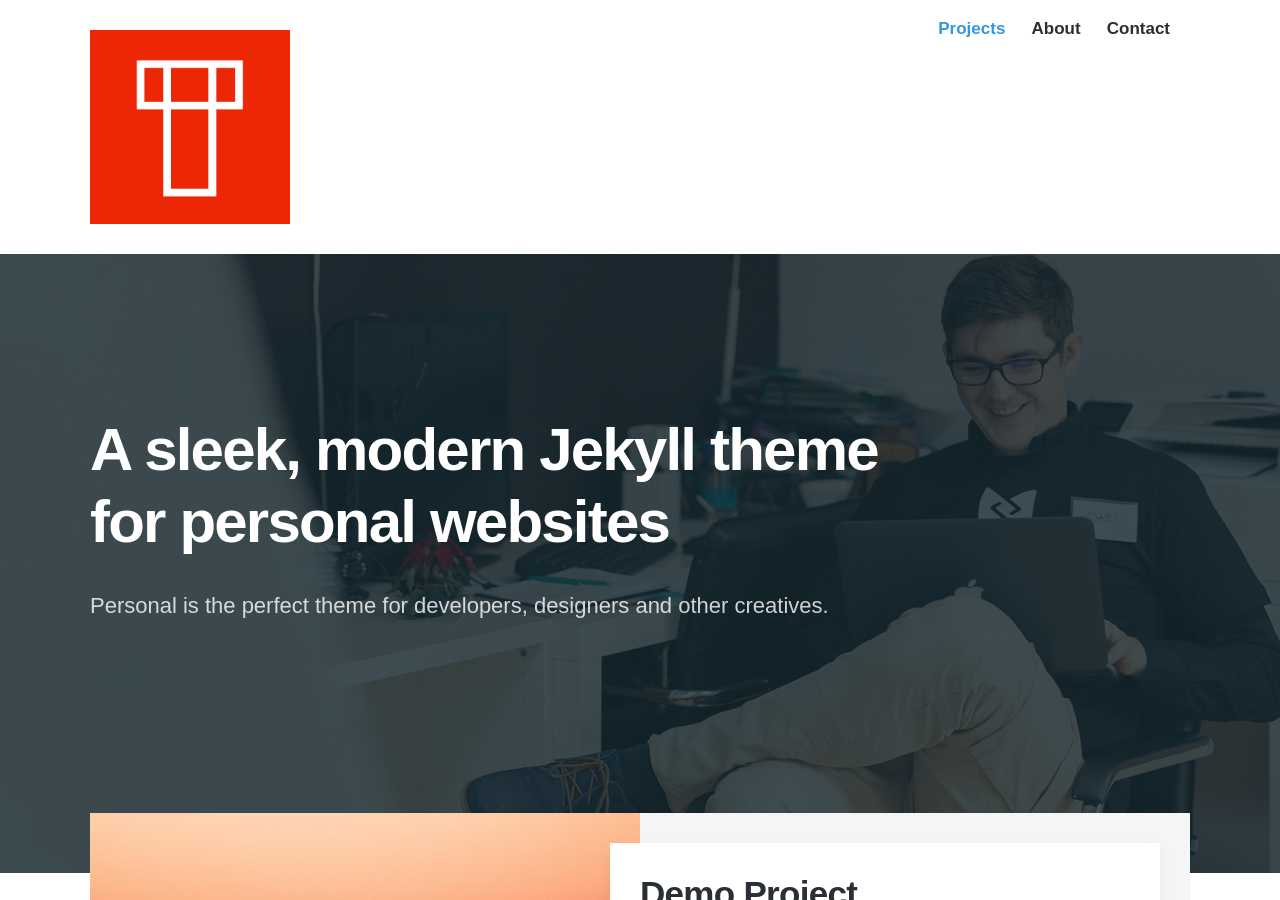
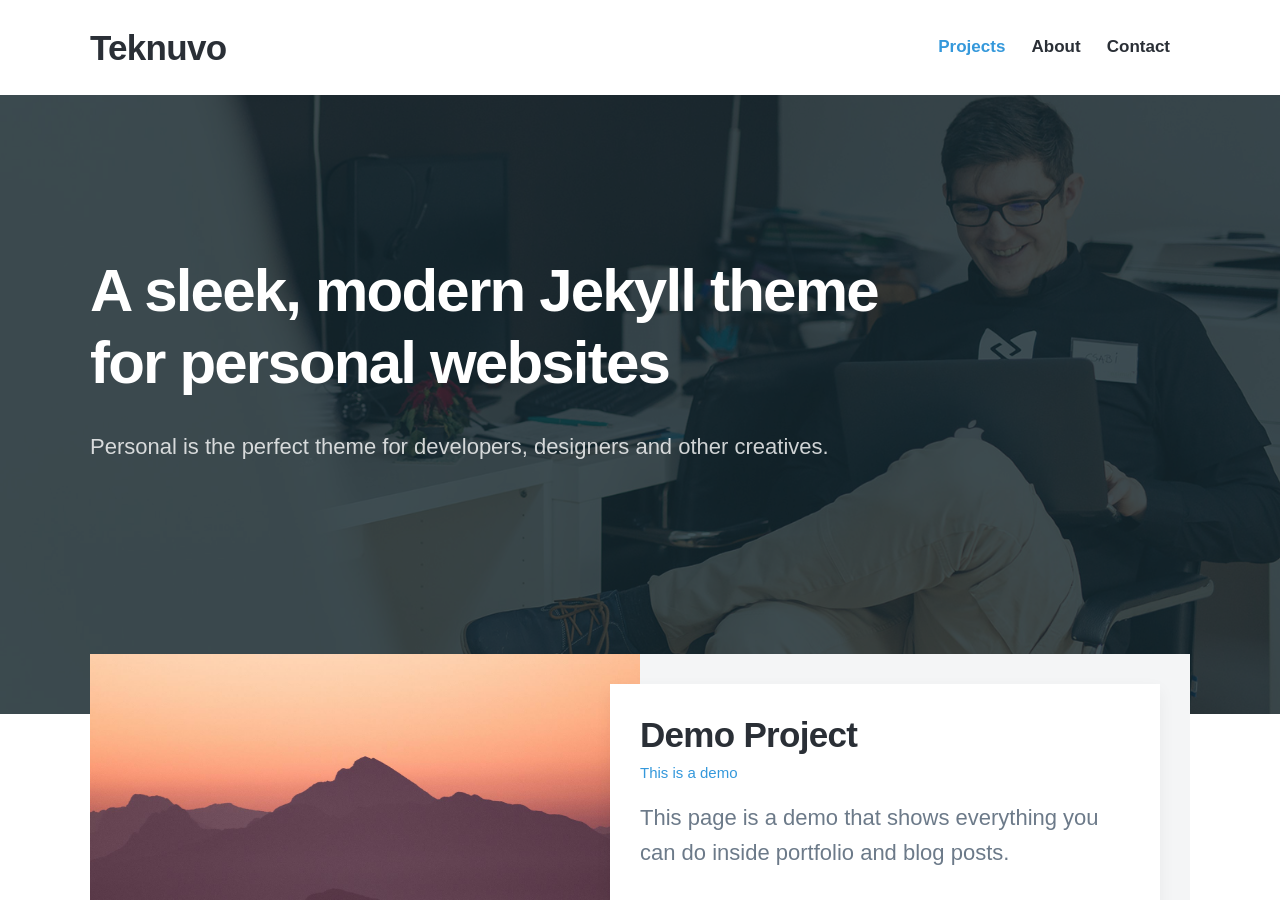
Before and after one commit to teknuvo/teknuvo.github.io, a Jekyll site: the page built from index.html, in a window 1280 px wide and 900 px high. Built offline with Jekyll 4.4.1, drawn with Linux system fonts in a browser that asks for light colours; nearby versions of some CDN libraries; some web fonts are replaced.

Commit message:
logo removed

```diff
--- a/_data/settings.yml
+++ b/_data/settings.yml
@@ -3,7 +3,7 @@ basic_settings:
   favicon_image: /images/favicon.png
 
 header_settings:
-  logo_image: /images/teknuvo.png
+  logo_image:
   logo_width: 200
 
 menu_settings:
--- a/index.html
+++ b/index.html
@@ -1,6 +1,6 @@
 ---
 layout: default
-title: A sleek, modern Jekyll theme for personal websites.
+title: From a Napkin Drawing to a Marketable Product.
 description: A sleek, modern Jekyll theme for personal websites. Personal is the perfect theme for developers, designers and other creatives.
 featured_image: /images/demo/home.jpg
 ---
```
